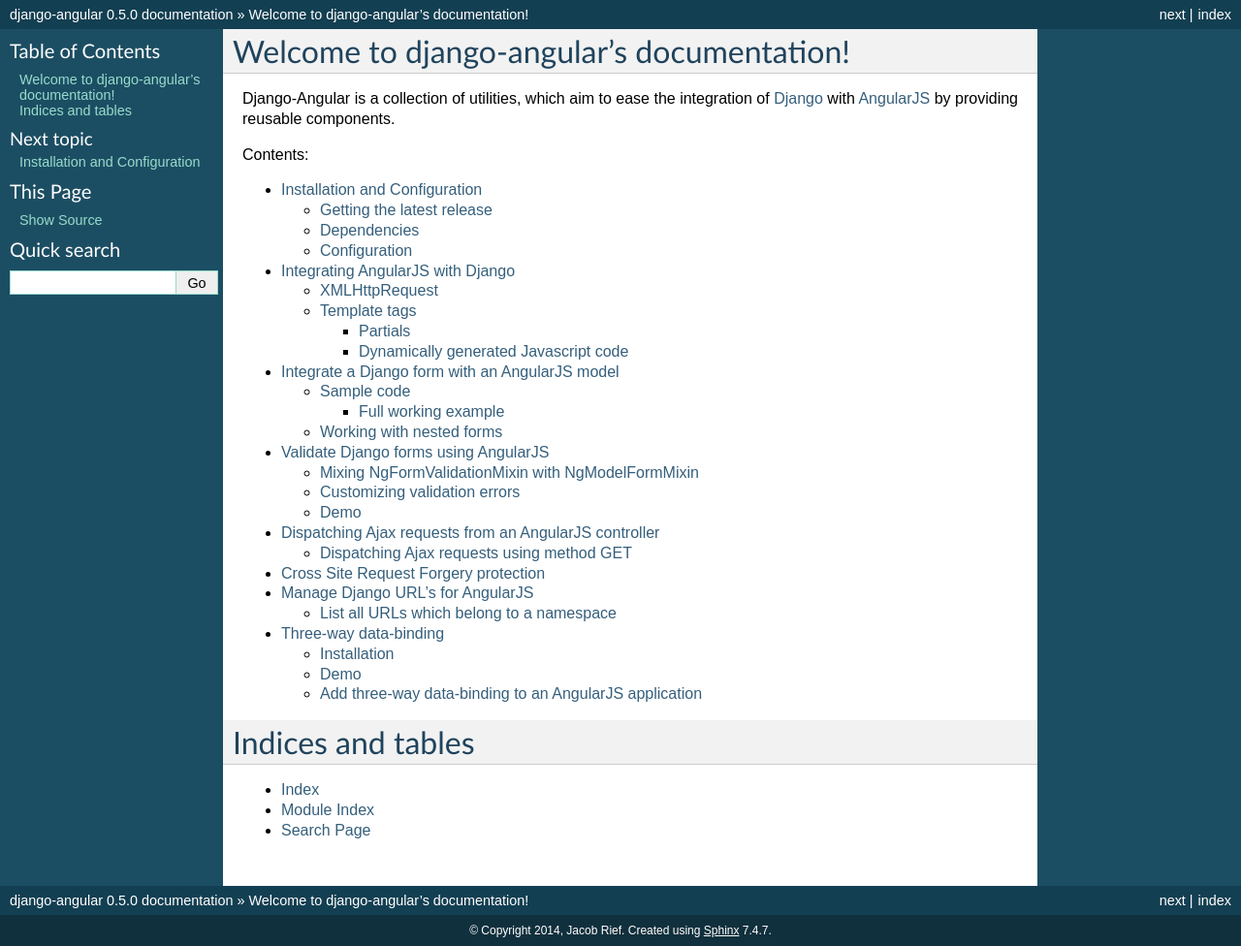
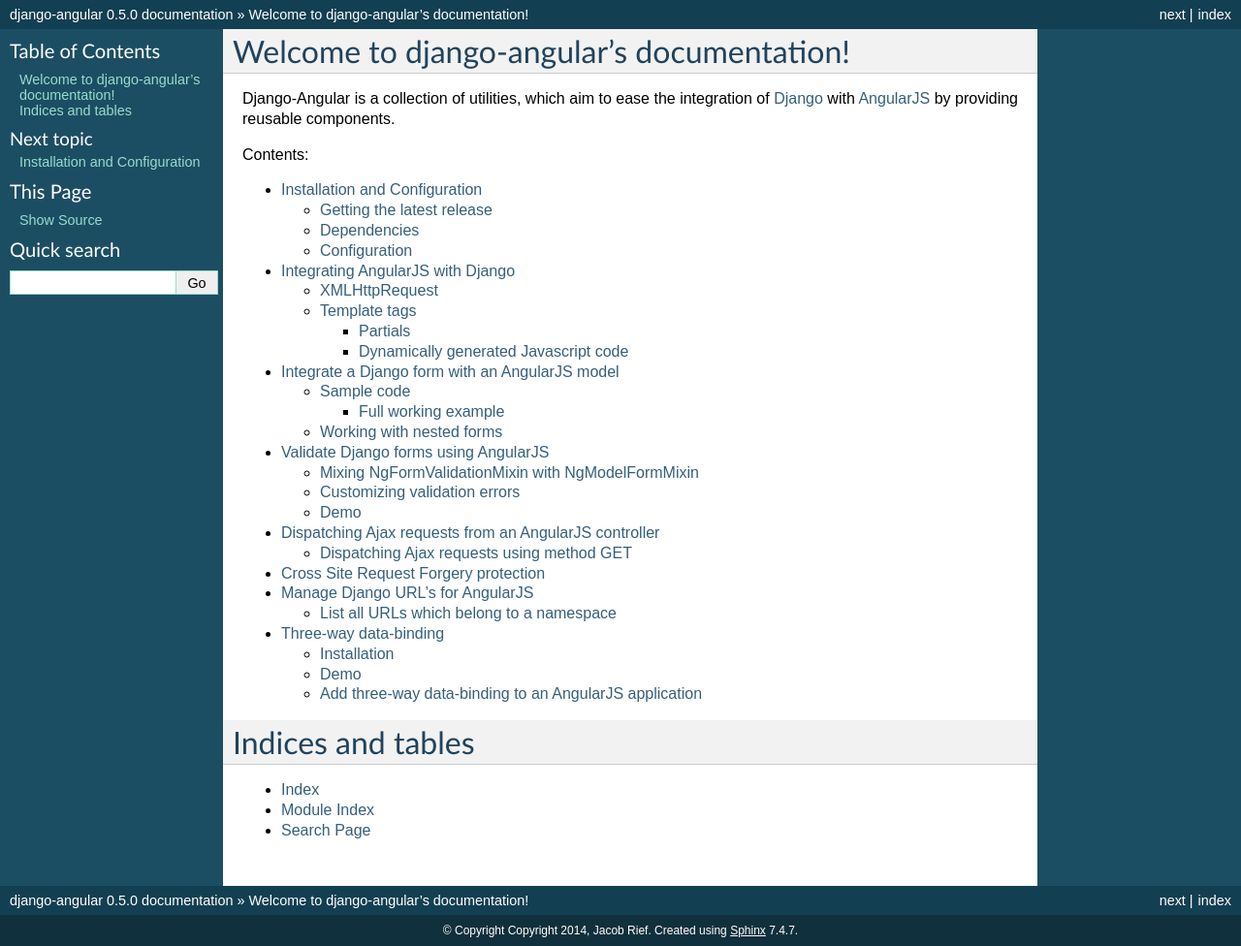
Before and after one commit to jrief/django-angular, a Sphinx documentation site: the page built from docs/index.rst, in a window 1280 px wide. Shown: the whole page at 97% size. Built offline with Sphinx 7.4.7, drawn with Linux system fonts in a browser that asks for light colours; pages that are not in the unit, such as notebooks, are missing from menus; some of the changed lines change nothing that is shown.

Commit message:
We’re in 2014

```diff
--- a/docs/conf.py
+++ b/docs/conf.py
@@ -11,7 +11,9 @@
 # All configuration values have a default; values that are commented out
 # serve to show the default.
 
-import sys, os
+import os
+import sys
+import datetime
 
 # If extensions (or modules to document with autodoc) are in another directory,
 # add these directories to sys.path here. If the directory is relative to the
@@ -42,7 +44,7 @@
 
 # General information about the project.
 project = u'django-angular'
-copyright = u'2014, Jacob Rief'
+copyright = datetime.date.today().strftime(u'Copyright %Y, Jacob Rief')
 
 # The version info for the project you're documenting, acts as replacement for
 # |version| and |release|, also used in various other places throughout the
```
